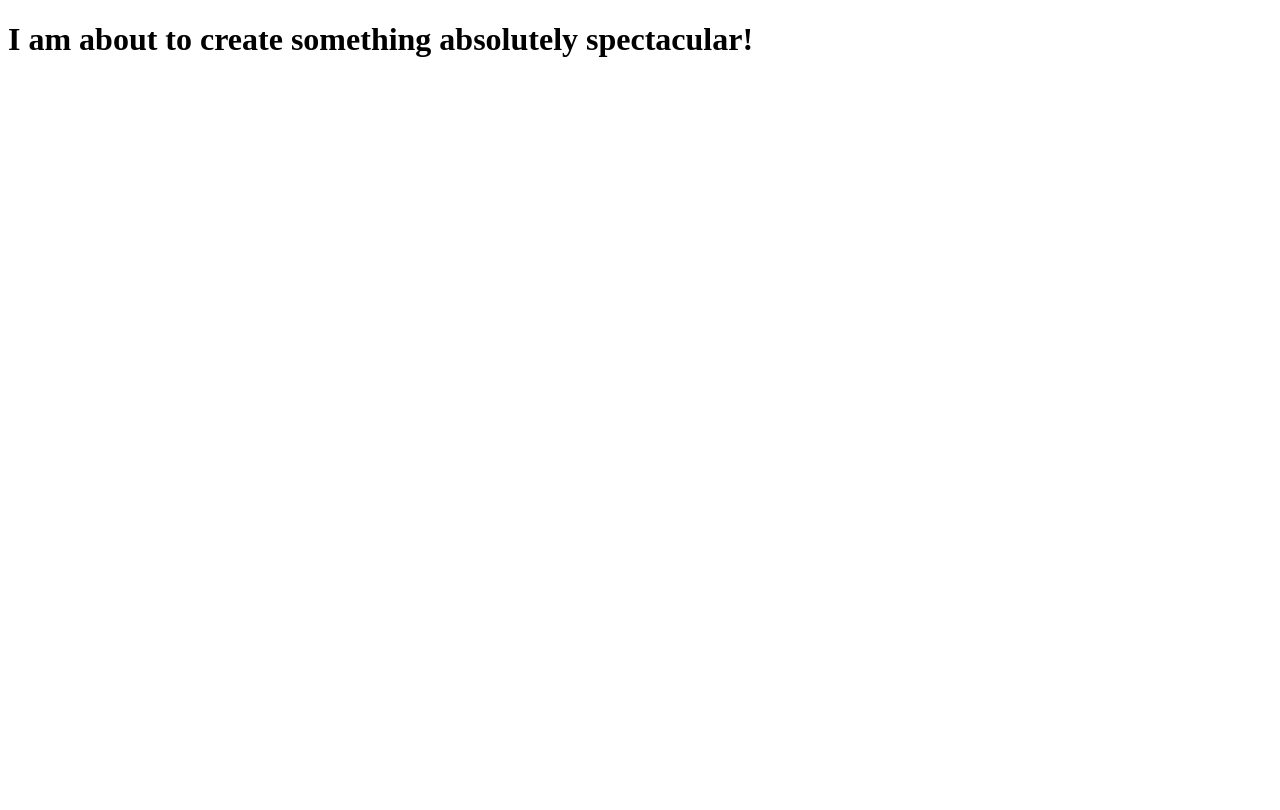
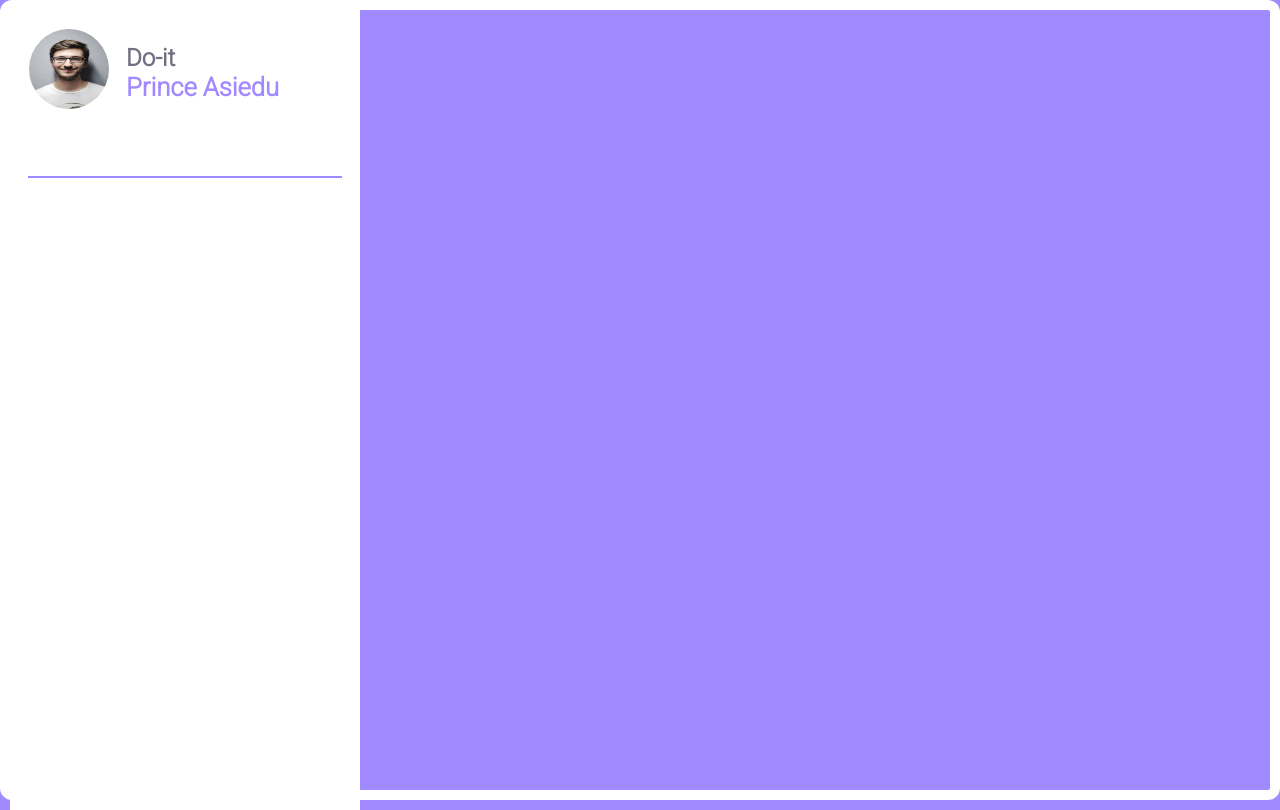
Before and after one commit to Asiedu13/to_do, a PHP site: page / in a window 1280 px wide. Before the commit the page ends 57 px from the top, so only its background shows below. Run offline with PHP 8.4, Linux system fonts and the light colour scheme.

Commit message:
Made the user profile section

```diff
--- a/index.php
+++ b/index.php
@@ -4,8 +4,36 @@
     <meta charset="UTF-8">
     <meta name="viewport" content="width=device-width, initial-scale=1.0">
     <title>To Do | Asiedu.LLC</title>
+    <link rel="preconnect" href="https://fonts.googleapis.com">
+<link rel="preconnect" href="https://fonts.gstatic.com" crossorigin>
+<link href="https://fonts.googleapis.com/css2?family=Roboto:wght@300&family=Rubik:wght@300&display=swap" rel="stylesheet">
+    <link rel="stylesheet" href="main.css">
 </head>
 <body>
-    <h1>I am about to create something absolutely spectacular!</h1>
-</body>
+    <main>
+
+        <!-- Profile and clickables -->
+        <section id="features">
+            <!-- User profile -->
+            <div id="features-user-profile">
+                <div>
+                    <div id="img">
+                        <img src='media/person.webp' alt='person smiling'/>
+                    </div>
+                    <div id="user-descp">
+                        <h2>Do-it</h2>
+                        <p> Prince Asiedu</p>
+                    </div>
+                </div>
+            </div>
+
+        </section>
+
+        <!-- To do addition and display -->
+        <section id="display">
+
+        </section>
+
+        </main>
+    </body>
 </html>
--- /dev/null
+++ b/main.css
@@ -0,0 +1,72 @@
+* {
+  margin: 0;
+  padding: 0;
+  box-sizing: border-box;
+}
+
+body {
+  background-color: #a18aff;
+  height: 100vh;
+  display: flex;
+  justify-content: center;
+  align-items: center;
+  font-family: "Roboto", sans-serif;
+}
+
+/* Profile */
+main {
+  width: 100vw;
+  height: 100vh;
+  border: 10px solid #fff;
+  border-radius: 12px;
+}
+main #features {
+  width: 350px;
+  height: inherit;
+  border: 1px solid transparent;
+  background: #fff;
+}
+main #features-user-profile {
+  height: 150px;
+  border: 1px solid transparent;
+  padding: 1rem;
+  position: relative;
+}
+main #features-user-profile::after {
+  content: "";
+  left: 0;
+  top: 0;
+  height: 50px;
+  width: 50%;
+  border-bottom: 3px solid #000;
+}
+main #features-user-profile div {
+  height: inherit;
+  display: flex;
+  /* position: absolute; */
+  border-bottom: 2px solid #a18aff;
+  right: 70%;
+  bottom: 0;
+}
+main #features-user-profile div #img {
+  border: 1px solid transparent;
+}
+main #features-user-profile div #img img {
+  width: 80px;
+  height: 80px;
+  border-radius: 80px;
+}
+main #features-user-profile div #user-descp {
+  /* @include border(red); */
+  padding: 1rem;
+  color: #717082;
+  display: flex;
+  flex-direction: column;
+}
+main #features-user-profile div #user-descp p {
+  color: #a18aff;
+  font-size: 1.6rem;
+  font-weight: 700;
+}
+
+/*# sourceMappingURL=main.css.map */
--- a/main.scss
+++ b/main.scss
@@ -1,9 +1,80 @@
 * {
-    margin: 0;
-    padding: 0;
-    box-sizing: border-box;
+  margin: 0;
+  padding: 0;
+  box-sizing: border-box;
 }
 
 body {
+  background-color: #a18aff;
+  height: 100vh;
+  display: flex;
+  justify-content: center;
+  align-items: center;
+  font-family: 'Roboto', sans-serif;
+}
 
+@mixin border($color) {
+  border: 1px solid transparent;
 }
+/* Profile */
+main {
+  width: 100vw;
+  height: 100vh;
+  border: 10px solid #fff;
+  border-radius: 12px;
+
+  #features {
+    width: 350px;
+    height: inherit;
+    @include border(brown);
+    background: #fff;
+
+    &-user-profile {
+      height: 150px;
+      @include border(red);
+      padding: 1rem;
+      position: relative;
+
+      &::after {
+        content: "";
+        left: 0;
+        top: 0;
+        height: 50px;
+        width: 50%;
+        border-bottom: 3px solid #000;
+      }
+      div {
+        height: inherit;
+        display: flex;
+        /* position: absolute; */
+        border-bottom: 2px solid #a18aff;
+        right: 70%;
+        bottom: 0;
+
+
+        #img {
+          @include border(red);
+          img {
+            width: 80px;
+            height: 80px;
+            border-radius: 80px;
+          }
+        }
+
+        #user-descp {
+          /* @include border(red); */
+          padding: 1rem;
+          color: #717082;
+          display: flex;
+          flex-direction: column;
+
+          p {
+            color: #a18aff;
+            font-size: 1.6rem;
+            font-weight: 700;
+          }
+        }
+      }
+    }
+  }
+}
```
Also changed, not shown: media/person.webp (added), 1 other file.
